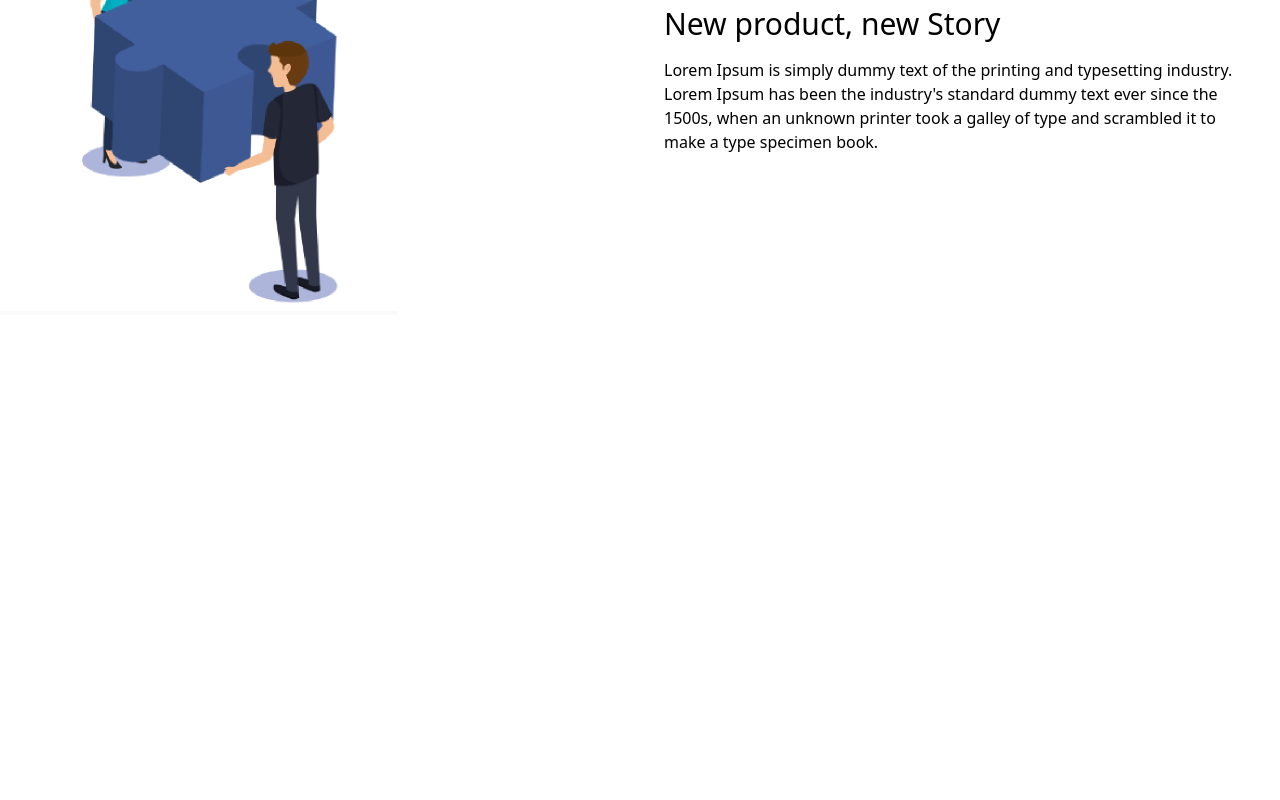
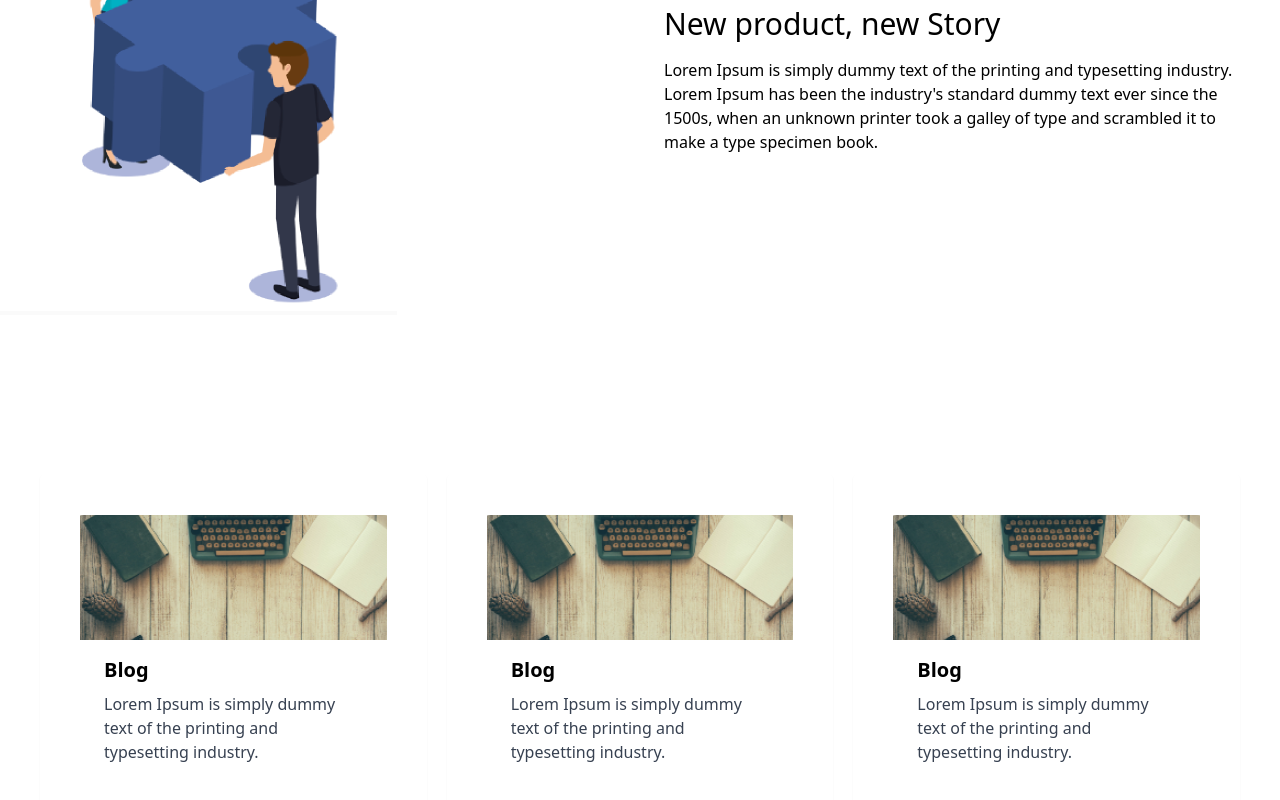
Before and after one commit to duncan-chig/Task-ikhokha, an Angular app: page /dashboard in a window 1280 px wide. Shown: the part 938-1738 px from the top of the page. Before the commit the page ends 1373 px from the top, so only its background shows below. Built offline with nearby package versions, Linux system fonts and the light colour scheme; what @tailwindcss/typography would draw is missing.

Commit message:
[WIP]- 2

```diff
--- a/src/app/pages/ikhokha-homepage/ikhokha-homepage.component.html
+++ b/src/app/pages/ikhokha-homepage/ikhokha-homepage.component.html
@@ -28,3 +28,43 @@
 		</div>
 
 	</div>
+
+  <!-- cards impl -->
+  <div class="p-10 grid grid-cols-1 sm:grid-cols-1 md:grid-cols-3 lg:grid-cols-3 xl:grid-cols-3 gap-5">        <!--Card 1-->
+        <div class="rounded overflow-hidden shadow-sm p-10">
+          <img src="assets/images/card-bg.png" class="img-avatar" alt="ikhokha-card1"/>
+          <div class="px-6 py-4">
+            <div class="font-bold text-xl mb-2">Blog</div>
+            <p class="text-gray-700 text-base">
+              Lorem Ipsum is simply dummy text of the printing and
+         typesetting industry.
+            </p>
+          </div>
+
+        </div>
+        <!--impl 2-->
+        <div class="rounded overflow-hidden shadow-sm p-10">
+          <img src="assets/images/card-bg.png" class="img-avatar" alt="ikhokha-card2"/>
+          <div class="px-6 py-4">
+            <div class="font-bold text-xl mb-2">Blog</div>
+            <p class="text-gray-700 text-base">
+              Lorem Ipsum is simply dummy text of the printing and
+         typesetting industry.
+            </p>
+          </div>
+
+        </div>
+
+        <!--impl 3-->
+        <div class="rounded overflow-hidden shadow-sm p-10">
+          <img src="assets/images/card-bg.png" class="img-avatar" alt="ikhokha-card2"/>
+          <div class="px-6 py-4">
+            <div class="font-bold text-xl mb-2">Blog</div>
+            <p class="text-gray-700 text-base">
+              Lorem Ipsum is simply dummy text of the printing and
+         typesetting industry.
+            </p>
+          </div>
+
+        </div>
+      </div>
```
Also changed, not shown: src/assets/images/card-bg.png (added).
